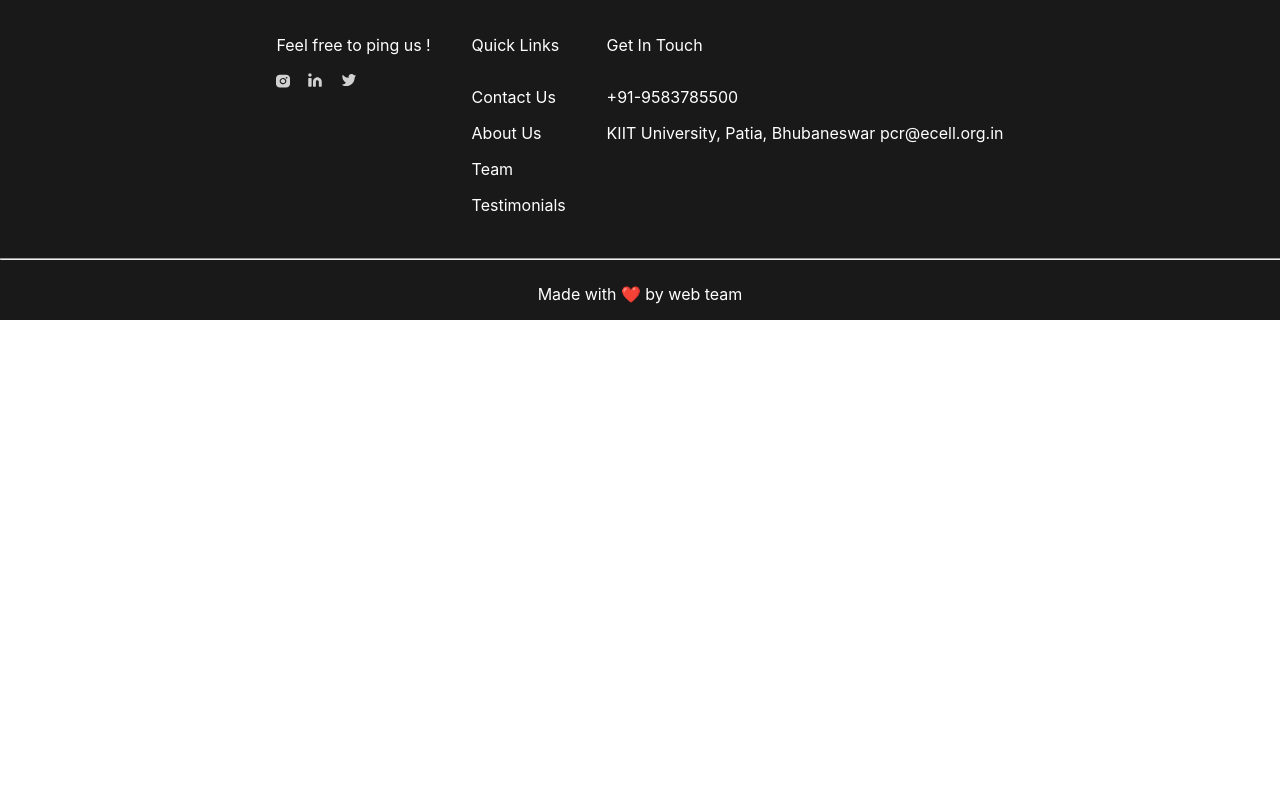
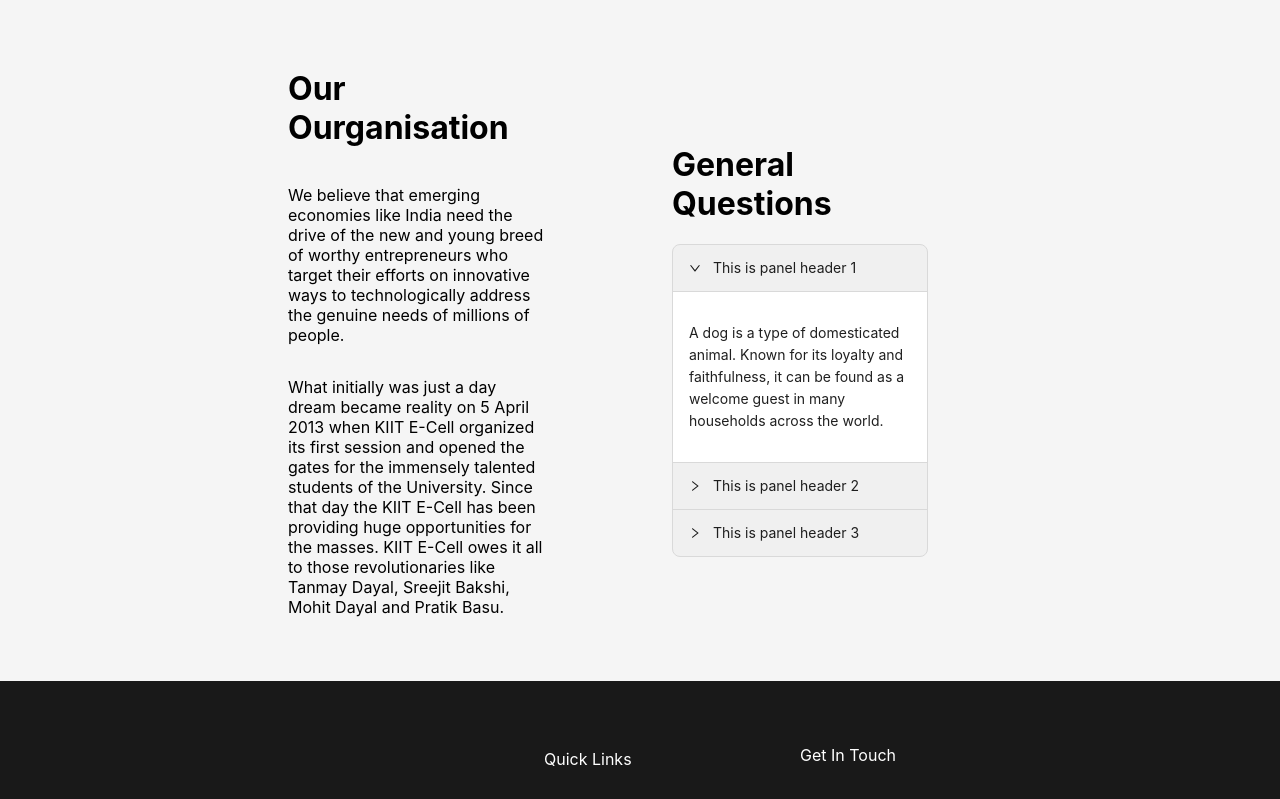
Before and after one commit to shrutilenka/ED-CELL-web, a React (Create React App) app: page / in a window 1280 px wide. Shown: the top 799 px of the page. Built offline with nearby package versions, Linux system fonts and the light colour scheme.

Commit message:
feature-faq added

```diff
--- a/src/App.js
+++ b/src/App.js
@@ -1,4 +1,5 @@
 import "./App.css";
+import Faq from "./components/faq/faq";
 import Footer from "./components/footer/footer";
 // import Landing from "./components/landing/landingPg";
 // import EventLanding from "./components/events/eventLanding";
@@ -8,6 +9,7 @@ function App() {
     <div className="App">
       {/* <EventLanding /> */}
       {/* <Landing /> */}
+      <Faq />
       <Footer />
     </div>
   );
--- /dev/null
+++ b/src/components/faq/faq.css
@@ -0,0 +1,19 @@
+.accordion{
+    background-color: #f5f5f5;
+    height: auto;
+}
+
+.main{
+    width: 60%;
+    margin: auto;
+    display: flex;
+    flex-direction: row;
+    justify-content: flex-start;
+    align-items: center;
+}
+
+.sub-main{
+    margin-right: 4rem;
+    width: 50%;
+    padding: 2rem;
+}
--- /dev/null
+++ b/src/components/faq/faq.js
@@ -0,0 +1,56 @@
+import "./../faq/faq.css";
+import { Collapse } from "antd";
+
+const Faq = () => {
+  const onChange = (key) => {
+    console.log(key);
+  };
+
+  const { Panel } = Collapse;
+
+  const text = `
+  A dog is a type of domesticated animal.
+  Known for its loyalty and faithfulness,
+  it can be found as a welcome guest in many households across the world.
+`;
+  return (
+    <div className="accordion">
+      <div className="main">
+        <div className="sub-main">
+          <h1>Our Ourganisation</h1>
+          <p>
+            We believe that emerging economies like India need the drive of the
+            new and young breed of worthy entrepreneurs who target their efforts
+            on innovative ways to technologically address the genuine needs of
+            millions of people.
+          </p>
+          <p>
+            What initially was just a day dream became reality on 5 April 2013
+            when KIIT E-Cell organized its first session and opened the gates
+            for the immensely talented students of the University. Since that
+            day the KIIT E-Cell has been providing huge opportunities for the
+            masses. KIIT E-Cell owes it all to those revolutionaries like Tanmay
+            Dayal, Sreejit Bakshi, Mohit Dayal and Pratik Basu.
+          </p>
+        </div>
+        <div className="sub-main">
+          <h1>General Questions</h1>
+          <div>
+            <Collapse defaultActiveKey={["1"]} onChange={onChange}>
+              <Panel header="This is panel header 1" key="1">
+                <p>{text}</p>
+              </Panel>
+              <Panel header="This is panel header 2" key="2">
+                <p>{text}</p>
+              </Panel>
+              <Panel header="This is panel header 3" key="3">
+                <p>{text}</p>
+              </Panel>
+            </Collapse>
+          </div>
+        </div>
+      </div>
+    </div>
+  );
+};
+export default Faq;
--- a/src/components/footer/footer.css
+++ b/src/components/footer/footer.css
@@ -1,5 +1,5 @@
   .footer{
-    height: 20rem;
+    height: auto;
     background-color: #191919;
     color: #fff;
     margin: auto;
```
